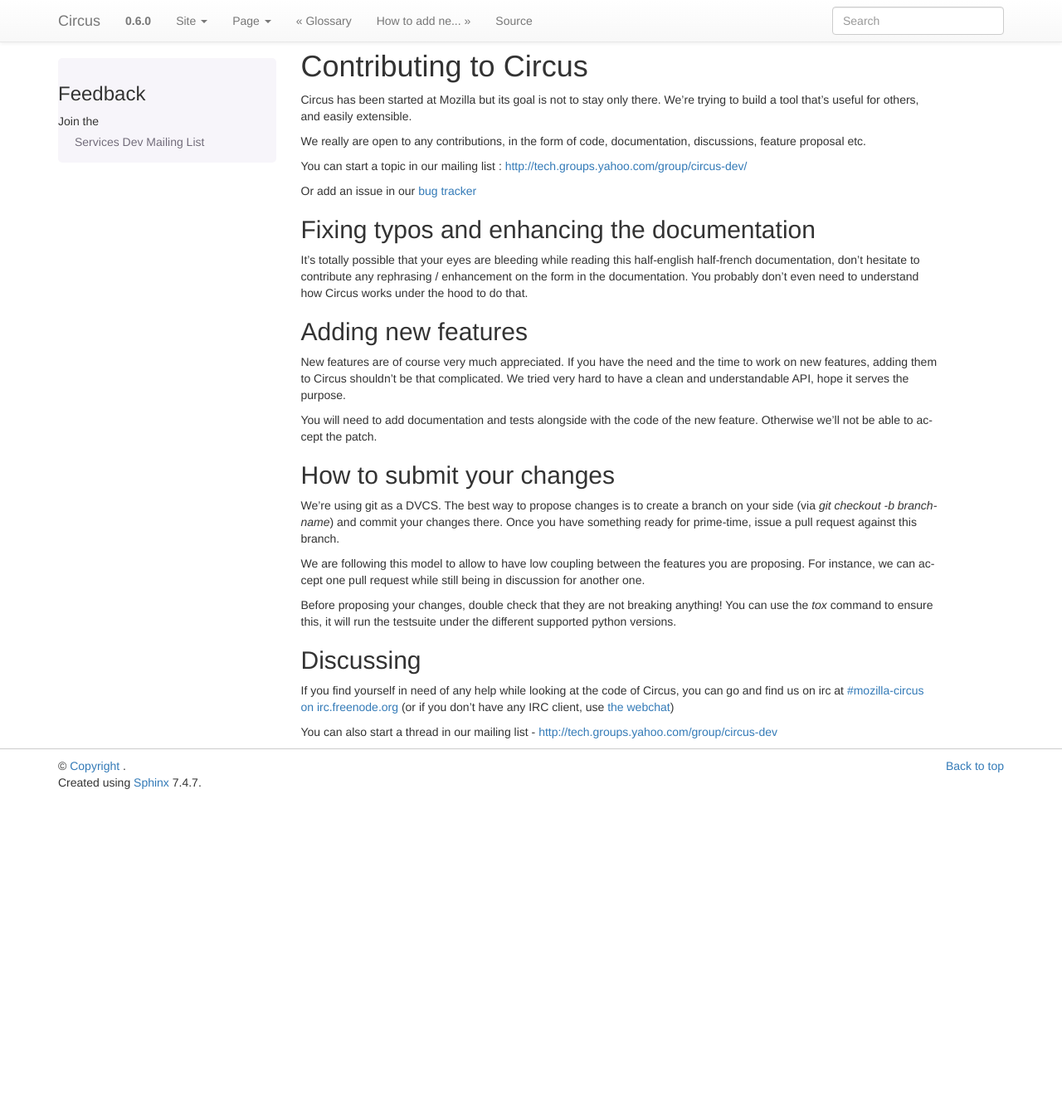
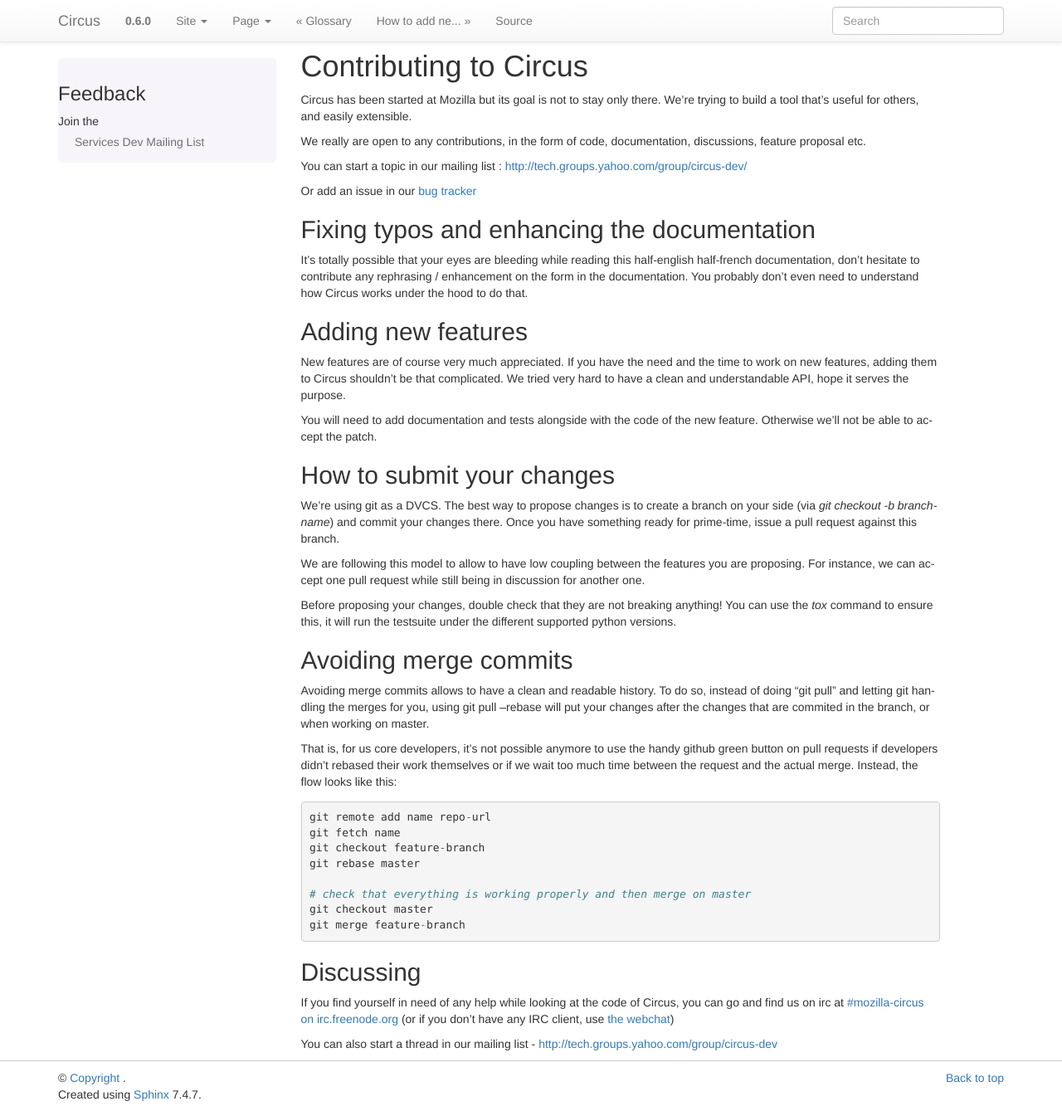
Before and after one commit to circus-tent/circus, a Sphinx documentation site: the page built from docs/source/contributing.rst, in a window 1280 px wide and 1339 px high. Shown: the whole window at 83% size. Built offline with Sphinx 7.4.7, drawn with Linux system fonts in a browser that asks for light colours; pages that are not in the unit, such as notebooks, are missing from menus.

Commit message:
add information about how to avoid merge commits

```diff
--- a/docs/source/contributing.rst
+++ b/docs/source/contributing.rst
@@ -50,6 +50,28 @@
 anything! You can use the `tox` command to ensure this, it will run the
 testsuite under the different supported python versions.
 
+Avoiding merge commits
+======================
+
+Avoiding merge commits allows to have a clean and readable history. To do so,
+instead of doing "git pull" and letting git handling the merges for you, using
+git pull --rebase will put your changes after the changes that are commited in
+the branch, or when working on master.
+
+That is, for us core developers, it's not possible anymore to use the handy
+github green button on pull requests if developers didn't rebased their work
+themselves or if we wait too much time between the request and the actual
+merge. Instead, the flow looks like this::
+
+    git remote add name repo-url
+    git fetch name
+    git checkout feature-branch
+    git rebase master
+
+    # check that everything is working properly and then merge on master
+    git checkout master
+    git merge feature-branch
+
 Discussing
 ==========
 
```
